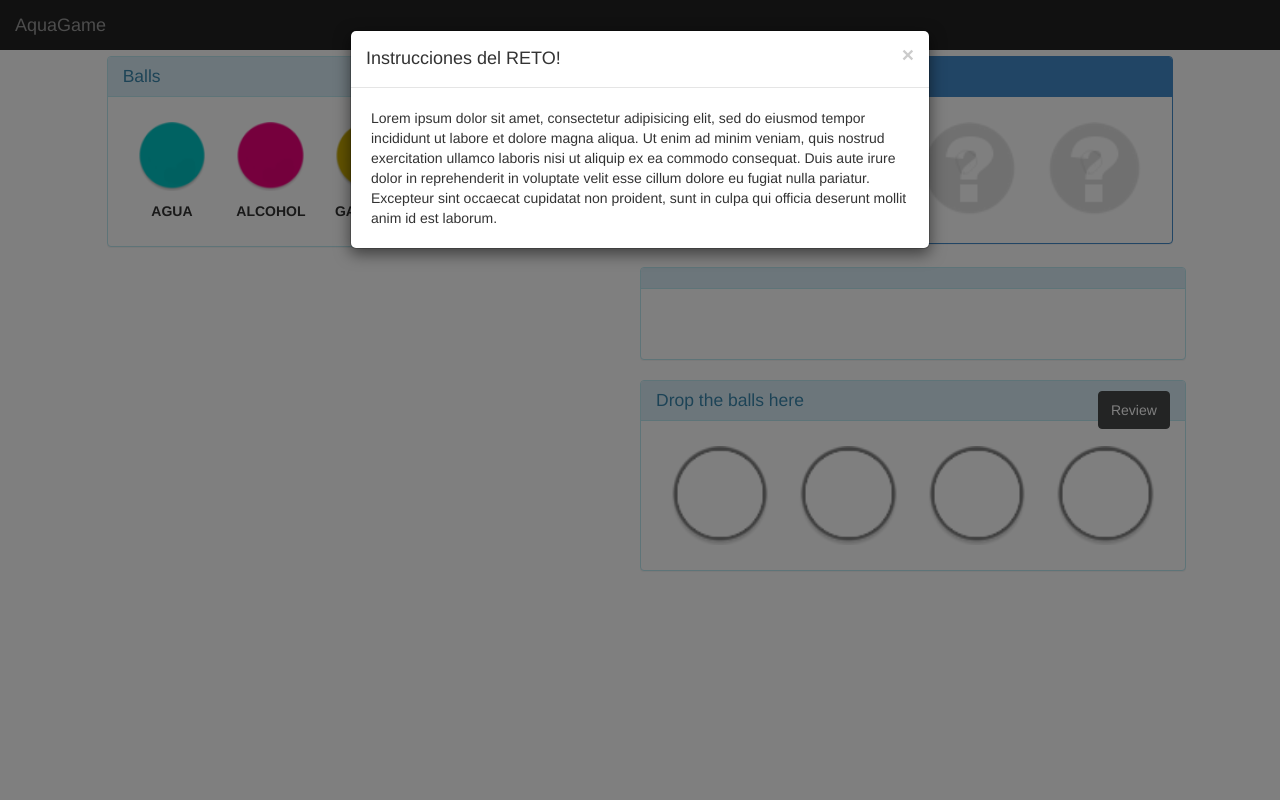
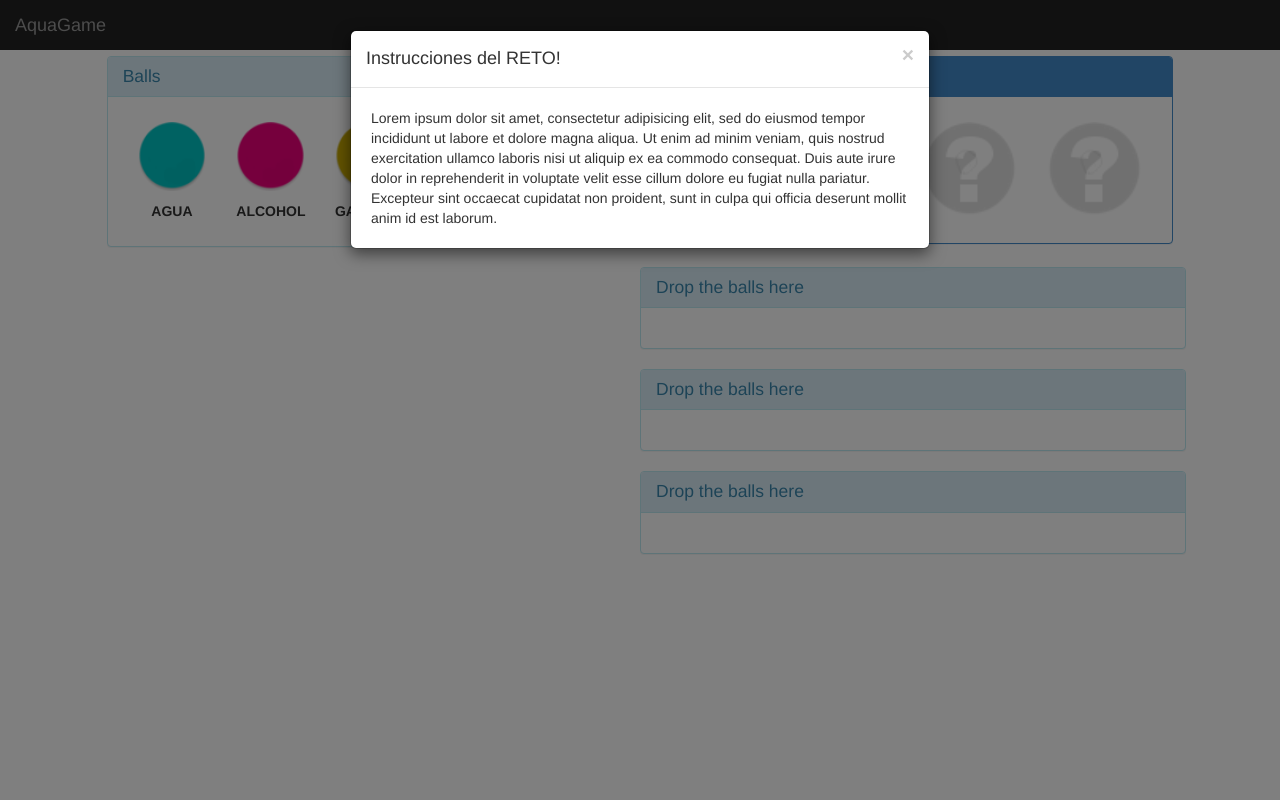
Before and after one commit to sugus-labs/AquaGame, a Django app: page /MasterMind/ in a window 1280 px wide. Run offline with Django 3.2, Linux system fonts and the light colour scheme; some libraries are stand-ins or nearby versions.

Commit message:
Enhanced user interface

```diff
--- a/AquaGame/templates/mastermind/index.html
+++ b/AquaGame/templates/mastermind/index.html
@@ -19,7 +19,13 @@
         <button id="new_game" type="button" class="btn btn-default pull-right">New game</button>
         <h3 class="panel-title">Balls</h3>
       </div>
-      <div id="span_ball_blue" class="col-3 col-sm-3 col-lg-3">
+      <div id="span_ball_blue" class="col-3 col-sm-3 col-lg-3" style="position: relative; z-index: 70;">
+        <div id="ball_blue" class="ui-widget-content">
+          <p><center><img src="{% static "img/ball_blue.png" %}" width= "100%" class="ball_properties"/></center></p>
+          <p><center><b><span class="ball_properties">AGUA</span></b></center></p>
+        </div>
+      </div>
+      <div id="span_ball_blue_hidden" class="col-3 col-sm-3 col-lg-3 hidden">
         <div id="ball_blue" class="ui-widget-content">
           <p><center><img src="{% static "img/ball_blue.png" %}" width= "100%" class="ball_properties"/></center></p>
           <p><center><b><span class="ball_properties">AGUA</span></b></center></p>
@@ -47,24 +53,65 @@
 
     <div id="left_span_0" class="col-12 col-sm-12 col-lg-5 col-offset-1 panel panel-primary">
       <div class="panel-heading">
+        <h3 class="panel-title">Drop the balls here</h3>
+      </div>
+      <div id="droppable_0" class="ui-widget-content col-3 col-sm-3 col-lg-3">
+        <p><center><img src="{% static "img/ball_shell_hover_question.png" %}" width= "100%"/></center></p>
+      </div>
+      <div id="droppable_1" class="ui-widget-content col-3 col-sm-3 col-lg-3">
+        <p><center><img src="{% static "img/ball_shell_hover_question.png" %}" width= "100%"/></center></p>
+      </div>
+      <div id="droppable_2" class="ui-widget-content col-3 col-sm-3 col-lg-3">
+        <p><center><img src="{% static "img/ball_shell_hover_question.png" %}" width= "100%"/></center></p>
+      </div>
+      <div id="droppable_3" class="ui-widget-content col-3 col-sm-3 col-lg-3">
+        <p><center><img src="{% static "img/ball_shell_hover_question.png" %}" width= "100%"/></center><p>
+      </div>
+
+    </div>
+
+  </div>
+
+  <div id="row_2" class="row">
+
+   <div id="left_span_1" class="col-12 col-sm-12 col-lg-5 col-offset-6 panel panel-info">
+      <div class="panel-heading">
         <!--<button id="review_0" type="button" class="btn btn-default pull-right">Review</button>-->
         <h3 class="panel-title">Drop the balls here</h3>
       </div>
       <div id="droppable_0" class="ui-widget-content col-3 col-sm-3 col-lg-3">
-        <p><center><img src="{% static "img/ball_shell_hover_question.png" %}" width= "100%"/></center></p>
-        <!--<p id="debug_text_0"><center><span>Texto para debug</span></center></p>-->
+        <p><center><img src="{% static "img/ball_shell_hover_question.png" %}" width= "100%" class='hidden'/></center></p>
       </div>
       <div id="droppable_1" class="ui-widget-content col-3 col-sm-3 col-lg-3">
-        <p><center><img src="{% static "img/ball_shell_hover_question.png" %}" width= "100%"/></center></p>
-        <!--<p id="debug_text_1"><center><span>Texto para debug</span></center></p>-->
+        <p><center><img src="{% static "img/ball_shell_hover_question.png" %}" width= "100%" class='hidden'/></center></p>
       </div>
       <div id="droppable_2" class="ui-widget-content col-3 col-sm-3 col-lg-3">
-        <p><center><img src="{% static "img/ball_shell_hover_question.png" %}" width= "100%"/></center></p>
-        <!--<p id="debug_text_2"><center><span>Texto para debug</span></center></p>-->
+        <p><center><img src="{% static "img/ball_shell_hover_question.png" %}" width= "100%" class='hidden'/></center></p>
       </div>
       <div id="droppable_3" class="ui-widget-content col-3 col-sm-3 col-lg-3">
-        <p><center><img src="{% static "img/ball_shell_hover_question.png" %}" width= "100%"/></center><p>
-        <!--<p id="debug_text_3"><center><span>Texto para debug</span></center></p>-->
+        <p><center><img src="{% static "img/ball_shell_hover_question.png" %}" width= "100%" class='hidden'/></center></p>
+      </div>
+    </div>
+
+  </div>
+
+  <div id="row_3" class="row">
+
+   <div id="left_span_2" class="col-12 col-sm-12 col-lg-5 col-offset-6 panel panel-info">
+      <div class="panel-heading">
+        <h3 class="panel-title">Drop the balls here</h3>
+      </div>
+      <div id="droppable_0" class="ui-widget-content col-3 col-sm-3 col-lg-3">
+        <p><center><img src="{% static "img/ball_shell_hover_question.png" %}" width= "100%" class='hidden'/></center></p>
+      </div>
+      <div id="droppable_1" class="ui-widget-content col-3 col-sm-3 col-lg-3">
+        <p><center><img src="{% static "img/ball_shell_hover_question.png" %}" width= "100%" class='hidden'/></center></p>
+      </div>
+      <div id="droppable_2" class="ui-widget-content col-3 col-sm-3 col-lg-3">
+        <p><center><img src="{% static "img/ball_shell_hover_question.png" %}" width= "100%" class='hidden'/></center></p>
+      </div>
+      <div id="droppable_3" class="ui-widget-content col-3 col-sm-3 col-lg-3">
+        <p><center><img src="{% static "img/ball_shell_hover_question.png" %}" width= "100%" class='hidden'/></center></p>
       </div>
 
         <!--<button type="button" class="btn btn-success btn-block"><b>Aciertos:</b>&nbsp;&nbsp;&nbsp;<span class="badge badge-big-custom">0</span>&nbsp;</button>
@@ -74,64 +121,24 @@
 
   </div>
 
-  <div id="right_span_master" class="row">
-
-   <div id="left_span_1" class="col-12 col-sm-12 col-lg-5 col-offset-6 panel panel-info">
-      <div class="panel-heading">
-        <!--<button id="review_0" type="button" class="btn btn-default pull-right">Review</button>-->
-        <!--<h3 class="panel-title  disabled">Drop the balls here</h3>-->
-        <h3 class="panel-title  disabled"></h3>
-      </div>
-      <div id="droppable_0" class="ui-widget-content col-3 col-sm-3 col-lg-3">
-        <!--<p><center><img src="{% static "img/ball_shell.png" %}" width= "100%"/></center></p>-->
-        <p><center><img src=""/></center></p>
-      </div>
-      <div id="droppable_1" class="ui-widget-content col-3 col-sm-3 col-lg-3">
-        <!--<p><center><img src="{% static "img/ball_shell.png" %}" width= "100%"/></center></p>-->
-        <p><center><img src=""/></center></p>
-      </div>
-      <div id="droppable_2" class="ui-widget-content col-3 col-sm-3 col-lg-3">
-        <!--<p><center><img src="{% static "img/ball_shell.png" %}" width= "100%"/></center></p>-->
-        <p><center><img src=""/></center></p>
-      </div>
-      <div id="droppable_3" class="ui-widget-content col-3 col-sm-3 col-lg-3">
-        <!--<p><center><img src="{% static "img/ball_shell.png" %}" width= "100%"/></center></p>-->
-        <p><center><img src=""/></center></p>
-      </div>
-
-        <!--<button type="button" class="btn btn-success btn-block"><b>Aciertos:</b>&nbsp;&nbsp;&nbsp;<span class="badge badge-big-custom">0</span>&nbsp;</button>
-        <button type="button" class="btn btn-danger btn-block"><b>Errores:</b>&nbsp;&nbsp;&nbsp;&nbsp;&nbsp;<span class="badge badge-big-custom">0</span>&nbsp;</button>-->
-
-    </div>
-
-  </div>
-
-  <div id="right_span" class="row">
+  <div id="row_4" class="row">
 
    <div id="left_span_2" class="col-12 col-sm-12 col-lg-5 col-offset-6 panel panel-info">
       <div class="panel-heading">
-        <button id="review_0" type="button" class="btn btn-default pull-right">Review</button>
         <h3 class="panel-title">Drop the balls here</h3>
       </div>
       <div id="droppable_0" class="ui-widget-content col-3 col-sm-3 col-lg-3">
-        <p><center><img src="{% static "img/ball_shell.png" %}" width= "100%"/></center></p>
-        <!--<p id="debug_text_0"><center><span>Texto para debug</span></center></p>-->
+        <p><center><img src="{% static "img/ball_shell_hover_question.png" %}" width= "100%" class='hidden'/></center></p>
       </div>
       <div id="droppable_1" class="ui-widget-content col-3 col-sm-3 col-lg-3">
-        <p><center><img src="{% static "img/ball_shell.png" %}" width= "100%"/></center></p>
-        <!--<p id="debug_text_1"><center><span>Texto para debug</span></center></p>-->
+        <p><center><img src="{% static "img/ball_shell_hover_question.png" %}" width= "100%" class='hidden'/></center></p>
       </div>
       <div id="droppable_2" class="ui-widget-content col-3 col-sm-3 col-lg-3">
-        <p><center><img src="{% static "img/ball_shell.png" %}" width= "100%"/></center></p>
-        <!--<p id="debug_text_2"><center><span>Texto para debug</span></center></p>-->
+        <p><center><img src="{% static "img/ball_shell_hover_question.png" %}" width= "100%" class='hidden'/></center></p>
       </div>
       <div id="droppable_3" class="ui-widget-content col-3 col-sm-3 col-lg-3">
-        <p><center><img src="{% static "img/ball_shell.png" %}" width= "100%"/></center><p>
-        <!--<p id="debug_text_3"><center><span>Texto para debug</span></center></p>-->
+        <p><center><img src="{% static "img/ball_shell_hover_question.png" %}" width= "100%" class='hidden'/></center></p>
       </div>
-
-        <!--<button type="button" class="btn btn-success btn-block"><b>Aciertos:</b>&nbsp;&nbsp;&nbsp;<span class="badge badge-big-custom">0</span>&nbsp;</button>
-        <button type="button" class="btn btn-danger btn-block"><b>Errores:</b>&nbsp;&nbsp;&nbsp;&nbsp;&nbsp;<span class="badge badge-big-custom">0</span>&nbsp;</button>-->
 
     </div>
 
@@ -186,13 +193,8 @@
         $(this).find("img").attr('src', '{% static "img/ball_shell_hover_danger.png" %}').addClass("ball_properties");
       }
       if (counter == 6){
-        $('div[id^=droppable_]').droppable("destroy");
-        $('div[id^=ball_0]').draggable({revert:true});
-        //alert(ball_items);
-        //for (var i = 0; i < ball_items.length; i++) {
-        //  alert(ball_items[i]);
-        //  ball_items[i].draggable({revert:true});
-        //}
+        $('div[id=left_span_0]').removeClass('panel-primary').addClass('panel-info');
+        $('div[id=left_span_1]').removeClass('panel-info').addClass('panel-primary');
         counter = 0;
       }
     }
```
Also changed, not shown: AquaGame/settings.py (+6 -3 lines), 8 other files.
